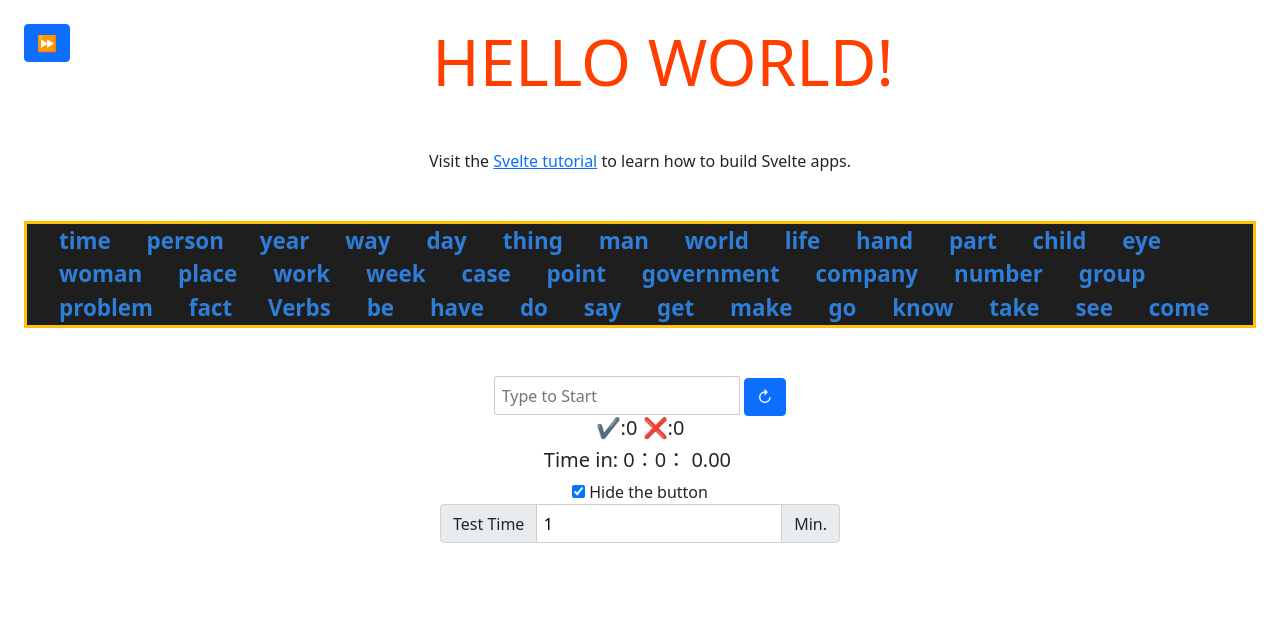
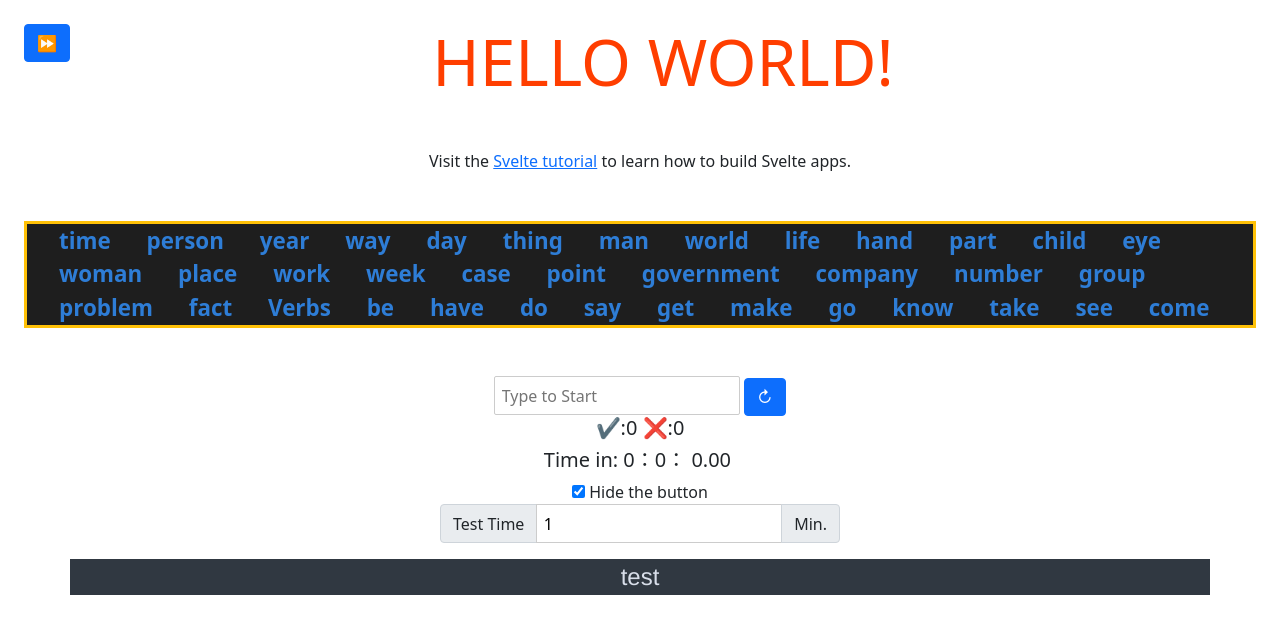
Before and after one commit to Billy6boss/svelte_learing, a Svelte app in the folder svelte-demo/: page / in a window 1280 px wide. Shown: the top 634 px of the page. Built offline with nearby package versions, Linux system fonts and the light colour scheme.

Commit message:
Add new Type Result and new WordList

```diff
--- a/svelte-demo/src/App.svelte
+++ b/svelte-demo/src/App.svelte
@@ -2,9 +2,9 @@
 	export let name;
 	// let showCount;
 	import "../node_modules/bootstrap/dist/css/bootstrap.min.css";
-	// import "../node_modules/bootstrap/dist/js/bootstrap.min.js";
 	import WordsAndInput from "./WordsAndInput.svelte";
 	import Offcanvas from "./offcanvasMenu.svelte";
+	import TypeResult from "./typeResult.svelte";
 
 	const pkg = {
 		hint:'Type to Start'
@@ -22,6 +22,7 @@
 	<h1 class="mb-5">Hello {name}!</h1>
 	<p>Visit the <a href="https://svelte.dev/tutorial" on:click|preventDefault={callAlert}>Svelte tutorial</a> to learn how to build Svelte apps.</p>
 	<WordsAndInput {...pkg}></WordsAndInput>
+	<TypeResult></TypeResult>
 </main>
 
 
--- a/svelte-demo/src/WordsAndInput.svelte
+++ b/svelte-demo/src/WordsAndInput.svelte
@@ -1,7 +1,7 @@
 <script>
     import { words } from "./top200words.js";
     import Timer from "./timer.svelte";
-    import { beforeUpdate,afterUpdate } from "svelte";
+    import { result_word } from "./top200words";
 
     let words_array = words;
     let user_input_text = "";
@@ -24,15 +24,19 @@
         user_input_text = "";
     }
 
-
-
     export let hint;
 
-    function keyPress(e) {
+    function keydown(e) {
         timerControl.startTimer();
 
         if (e.key === " " || e.key === "Spacebar") {
             e.preventDefault();
+            // console.log((user_input_text))
+            result_word.update((x) => {
+                x.push({word:user_input_text,result:isWordMatch,color:Math.floor(Math.random()*3)});
+                return x;
+            });
+
             if (isWordMatch) {
                 correct++;
             } else {
@@ -66,12 +70,11 @@
     <span class="user_text">{user_input_text}</span>
     <ul id="words_list" class="display-style">
         {#each words_array as thisWord, i}
-            <li class:correct="{isWordMatch}" value={i}>{thisWord}</li>
+            <li class:correct={isWordMatch} value={i}>{thisWord}</li>
         {/each}
     </ul>
 </div>
 <!-- <p>{words_array.join('、')}</p> -->
-
 
 <input
     id="user_input"
@@ -79,7 +82,7 @@
     disabled={closeInput}
     placeholder={hint}
     bind:this={user_input}
-    on:keypress={keyPress}
+    on:keydown={keydown}
     bind:value={user_input_text}
 />
 <button id="reset_btn" on:click={resetWords} class="btn btn-primary">↻</button>
@@ -88,7 +91,13 @@
 <Timer bind:this={timerControl} bind:min bind:mic_sec hideButton={true} />
 <div class="input-group mb-3 justify-content-center">
     <span class="input-group-text">Test Time</span>
-    <input id="overTime" class="" type="number" min="1" bind:value={testOvertime}/>
+    <input
+        id="overTime"
+        class=""
+        type="number"
+        min="1"
+        bind:value={testOvertime}
+    />
     <span class="input-group-text">Min.</span>
 </div>
 
--- a/svelte-demo/src/offcanvasMenu.svelte
+++ b/svelte-demo/src/offcanvasMenu.svelte
@@ -1,4 +1,8 @@
 
+<script>
+
+
+</script>
 
 
 <button class="btn btn-primary float-start" type="button" data-bs-toggle="offcanvas" data-bs-target="#leftSideMenu" aria-controls="leftSideMenu">⏩</button>
--- a/svelte-demo/src/timer.svelte
+++ b/svelte-demo/src/timer.svelte
@@ -1,5 +1,4 @@
 <script>
-import { each } from "svelte/internal";
 
 
     export let mic_sec = 0;
--- a/svelte-demo/src/top200words.js
+++ b/svelte-demo/src/top200words.js
@@ -1 +1,4 @@
+import { writable } from "svelte/store";
+
 export const words = ["time","person","year","way","day","thing","man","world","life","hand","part","child","eye","woman","place","work","week","case","point","government","company","number","group","problem","fact","Verbs","be","have","do","say","get","make","go","know","take","see","come","think","look","want","give","use","find","tell","ask","work","seem","feel","try","leave","call","Adjectives","good","new","first","last","long","great","little","own","other","old","right","big","high","different","small","large","next","early","young","important","few","public","bad","same","able","Prepositions","to","of","in","for","on","with","at","by","from","up","about","into","over","after","Others","the","and","a","that","I","it","not","he","as","you","this","but","his","they","her","she","or","an","will","my","one","all","would","there","their","the","be","to","of","and","a","in","that","have","I","it","for","not","on","with","he","as","you","do","at","this","but","his","by","from","they","we","say","her","she","or","an","will","my","one","all","would","there","their","what","so","up","out","if","about","who","get","which","go","me","when","make","can","like","time","no","just","him","know","take","people","into","year","your","good","some","could","them","see","other","than","then","now","look","only","come","its","over","think","also","back","after","use","two","how","our","work","first","well","way","even","new","want","because","any","these","give","day","most","us"]
+export const result_word = writable([{word:"test",result:true,color:0}]);
--- /dev/null
+++ b/svelte-demo/src/typeResult.svelte
@@ -0,0 +1,53 @@
+<script>
+    import { result_word } from "./top200words";
+    let action_between = [" ", ";<br>"];
+    let word_color_list = ["","blue","yellow","light_yellow"];
+    let number1_0;
+
+    function  getRandomNumber() {
+        number1_0 = Math.floor(Math.random());
+    }
+
+
+</script>
+
+
+<section>
+    <div class="container sublime-style">
+
+        {#each $result_word as thisWord ,i}
+            {#if thisWord.result}
+                <span class="{word_color_list[thisWord.color]}">
+                    {thisWord.word}{@html action_between[0]}
+                </span>
+            {:else}
+                <span class="red">
+                    {thisWord.word}{action_between[0]}
+                </span>
+            {/if}
+        {/each}
+    </div>
+</section>
+
+<style>
+    .sublime-style{
+        font-size: 24px;
+        font-family: 'Franklin Gothic Medium', 'Arial Narrow', Arial, sans-serif;
+        background-color: #303841FF;
+        color:#D8DEE9FF;
+    }
+
+    .sublime-style .red{
+        color:#EC5A56FF;
+    }
+    .sublime-style .blue{
+        color:#C695C6FF;
+    }
+    .sublime-style .yellow{
+        color:#E2AE57FF;
+    }
+    .sublime-style .light_yellow{
+        color:#8CC794FF;
+    }
+
+</style>
```
